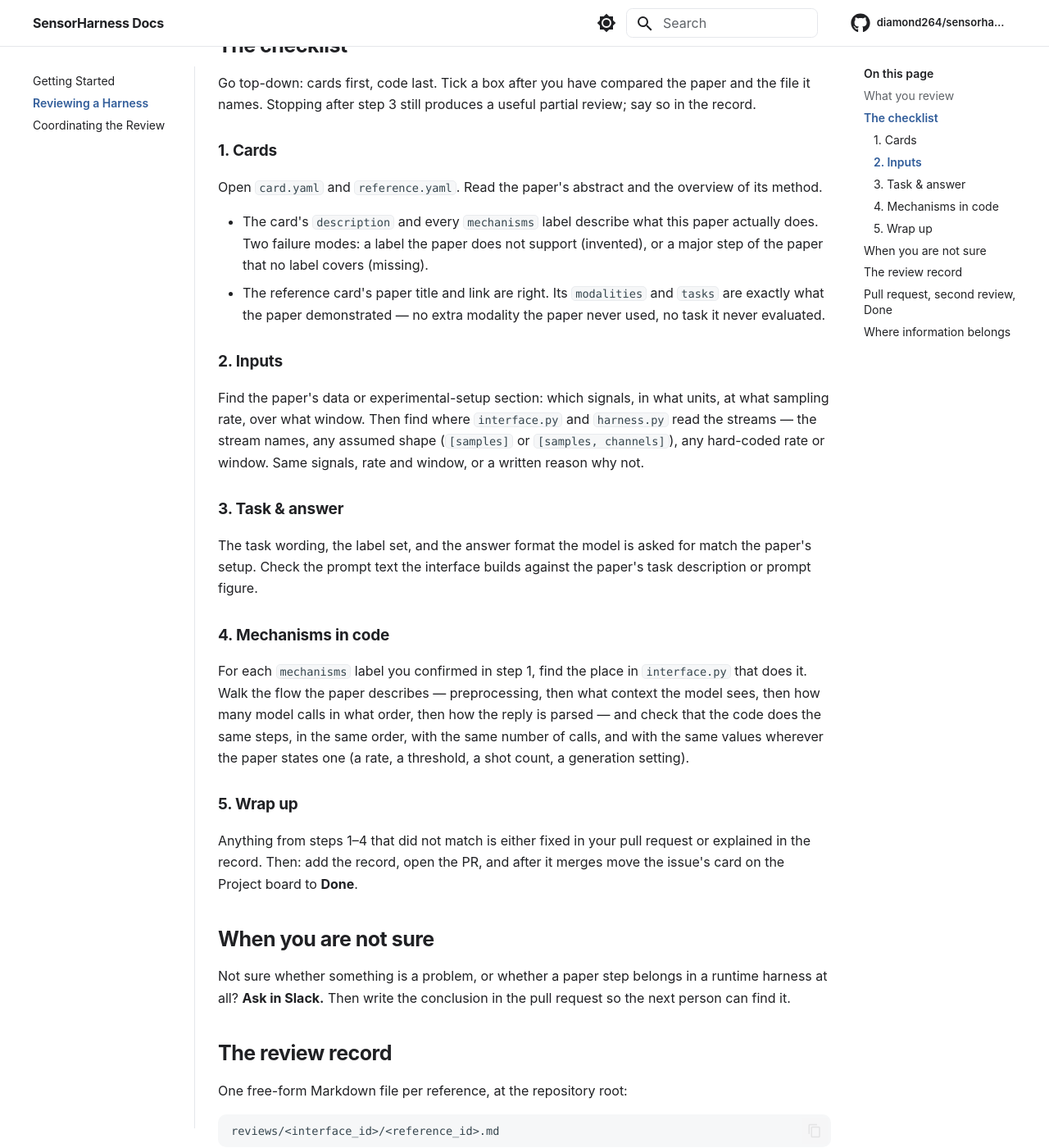
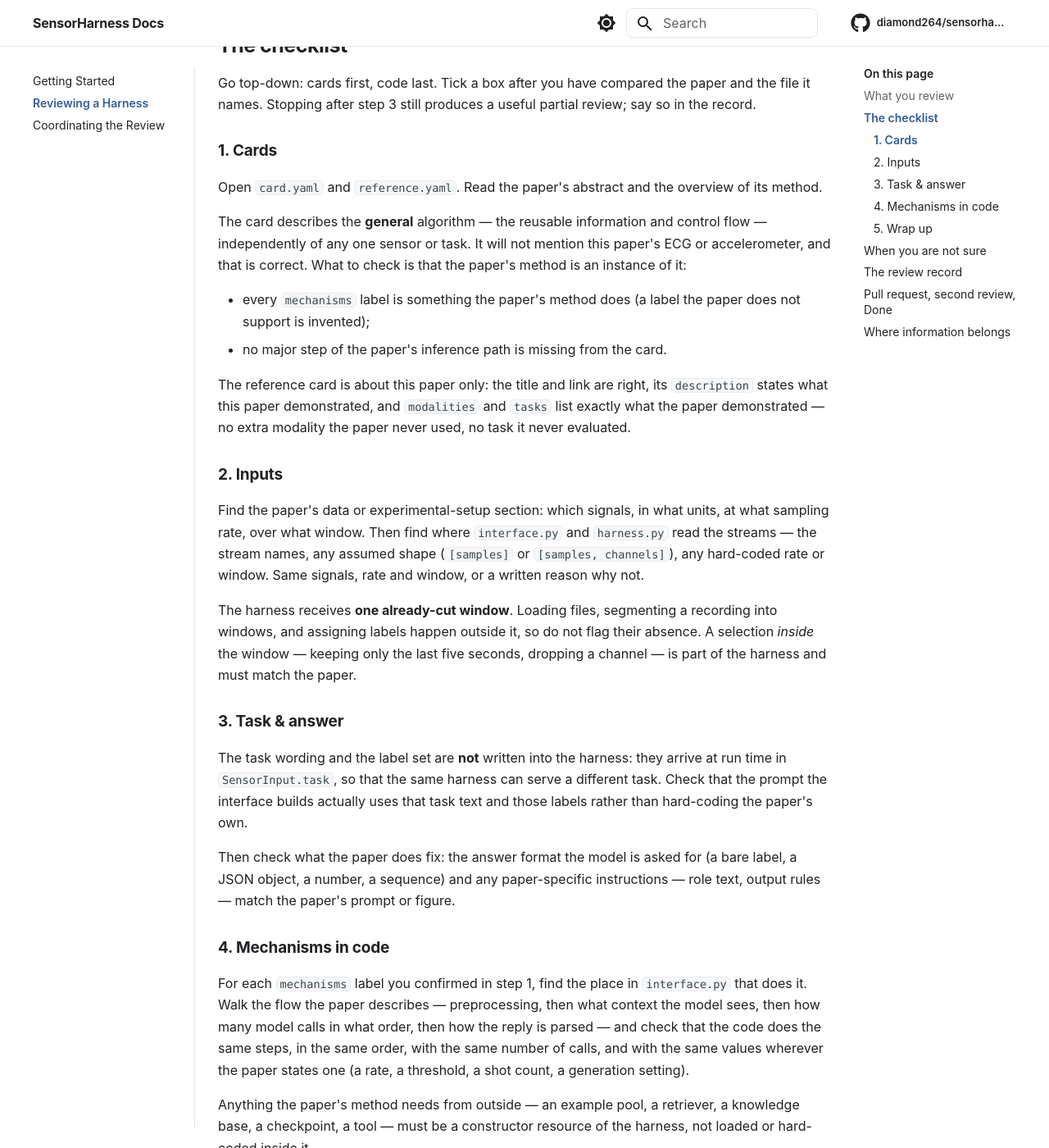
Before and after one commit to grden/sensorharness-docs, an MkDocs documentation site: the page built from docs/reviewing/index.md, in a window 1280 px wide and 1400 px high, scrolled down 835 px. Shown: the whole window at 82% size. Built offline with MkDocs 1.6.1 and Material for MkDocs 9.7.7, drawn with Linux system fonts in a browser that asks for light colours; comment, search, counter and statistics services are not loaded; some of the changed text lies outside the part shown.

Commit message:
Ground the five review steps in the authoring protocol
Co-Authored-By: Claude Fable 5.1 <noreply@anthropic.com>
Claude-Session: https://claude.ai/code/session_01Gh32CXE2gLapg2nLuKH9Uz

```diff
--- a/docs/reviewing/index.md
+++ b/docs/reviewing/index.md
@@ -36,12 +36,19 @@ partial review; say so in the record.
 Open `card.yaml` and `reference.yaml`. Read the paper's abstract and the
 overview of its method.
 
-- The card's `description` and every `mechanisms` label describe what this
-  paper actually does. Two failure modes: a label the paper does not support
-  (invented), or a major step of the paper that no label covers (missing).
-- The reference card's paper title and link are right. Its `modalities` and
-  `tasks` are exactly what the paper demonstrated — no extra modality the paper
-  never used, no task it never evaluated.
+The card describes the **general** algorithm — the reusable information and
+control flow — independently of any one sensor or task. It will not mention
+this paper's ECG or accelerometer, and that is correct. What to check is that
+the paper's method is an instance of it:
+
+- every `mechanisms` label is something the paper's method does (a label the
+  paper does not support is invented);
+- no major step of the paper's inference path is missing from the card.
+
+The reference card is about this paper only: the title and link are right, its
+`description` states what this paper demonstrated, and `modalities` and `tasks`
+list exactly what the paper demonstrated — no extra modality the paper never
+used, no task it never evaluated.
 
 ### 2. Inputs
 
@@ -51,11 +58,21 @@ and `harness.py` read the streams — the stream names, any assumed shape
 (`[samples]` or `[samples, channels]`), any hard-coded rate or window. Same
 signals, rate and window, or a written reason why not.
 
+The harness receives **one already-cut window**. Loading files, segmenting a
+recording into windows, and assigning labels happen outside it, so do not flag
+their absence. A selection *inside* the window — keeping only the last five
+seconds, dropping a channel — is part of the harness and must match the paper.
+
 ### 3. Task & answer
 
-The task wording, the label set, and the answer format the model is asked for
-match the paper's setup. Check the prompt text the interface builds against the
-paper's task description or prompt figure.
+The task wording and the label set are **not** written into the harness: they
+arrive at run time in `SensorInput.task`, so that the same harness can serve a
+different task. Check that the prompt the interface builds actually uses that
+task text and those labels rather than hard-coding the paper's own.
+
+Then check what the paper does fix: the answer format the model is asked for
+(a bare label, a JSON object, a number, a sequence) and any paper-specific
+instructions — role text, output rules — match the paper's prompt or figure.
 
 ### 4. Mechanisms in code
 
@@ -65,6 +82,15 @@ then what context the model sees, then how many model calls in what order, then
 how the reply is parsed — and check that the code does the same steps, in the
 same order, with the same number of calls, and with the same values wherever
 the paper states one (a rate, a threshold, a shot count, a generation setting).
+
+Anything the paper's method needs from outside — an example pool, a retriever,
+a knowledge base, a checkpoint, a tool — must be a constructor resource of the
+harness, not loaded or hard-coded inside it.
+
+If the flow itself differs from the paper — an extra loop, a different call
+order, a different parser — that is a finding. Say so in the record; the
+reference may belong in a different interface, and that decision is for the
+team, not the reviewer alone.
 
 ### 5. Wrap up
 
```
